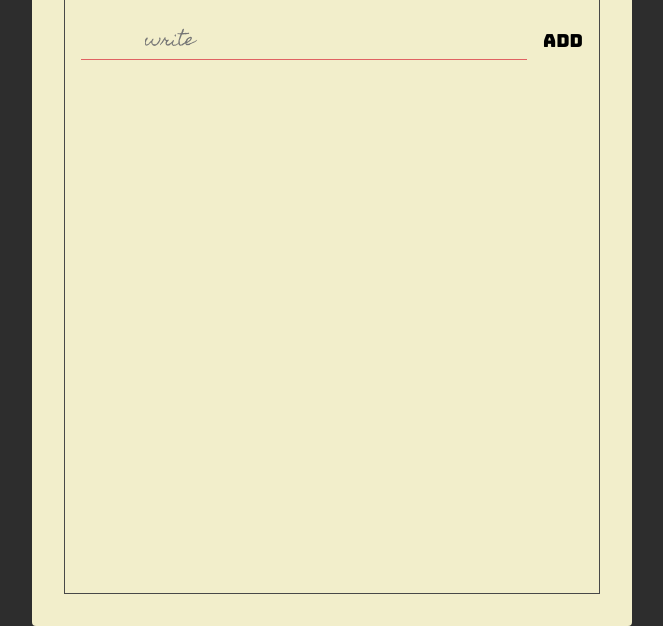
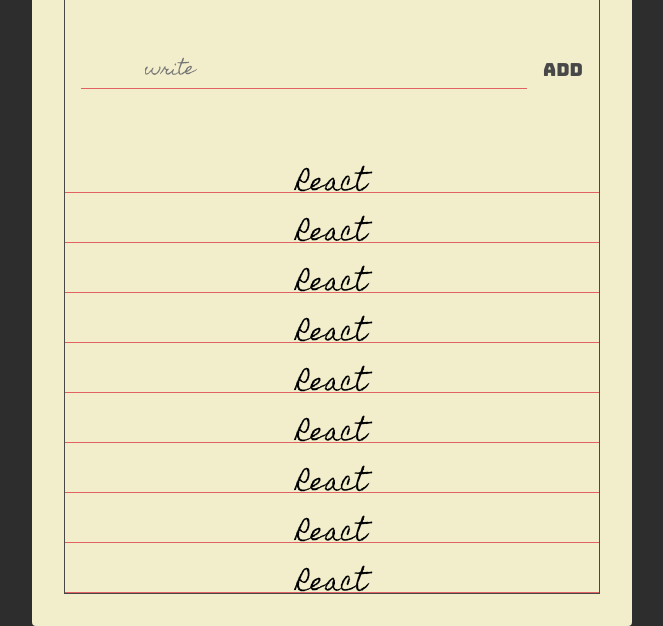
Before and after one commit to boazmaliangkay/react-firstProject, a website: page index.html in a window 1280 px wide. Shown: the part 174-800 px from the top of the page, without its empty margins (308-971 px from the left). Drawn offline with Linux system fonts and the light colour scheme.

Commit message:
todo list section

```diff
--- a/index.html
+++ b/index.html
@@ -15,16 +15,50 @@
     <div class="container">
       <div class="frame">
         <section class="header">
-          <button class="header-btn">Add</button>
+          <button class="header-btn main-black-color">Add</button>
           <h1 class="header-title">Todo Lists</h1>
           <button class="header-btn main-red-color">Clear</button>
         </section>
 
         <section class="add">
           <form class="add-form">
-            <input type="text" placeholder="Write" class="add-input" />
-            <button class="add-btn">Add</button>
+            <input
+              type="text"
+              placeholder="Write"
+              class="add-input main-black-color"
+            />
+            <button class="add-btn main-black-color">Add</button>
           </form>
+        </section>
+
+        <section class="todos">
+          <div class="todo">
+            <span class="todo-text">React</span>
+          </div>
+          <div class="todo">
+            <span class="todo-text">React</span>
+          </div>
+          <div class="todo">
+            <span class="todo-text">React</span>
+          </div>
+          <div class="todo">
+            <span class="todo-text">React</span>
+          </div>
+          <div class="todo">
+            <span class="todo-text">React</span>
+          </div>
+          <div class="todo">
+            <span class="todo-text">React</span>
+          </div>
+          <div class="todo">
+            <span class="todo-text">React</span>
+          </div>
+          <div class="todo">
+            <span class="todo-text">React</span>
+          </div>
+          <div class="todo">
+            <span class="todo-text">React</span>
+          </div>
         </section>
       </div>
     </div>
--- a/style.css
+++ b/style.css
@@ -4,10 +4,14 @@
 
 :root {
   --main-red-color: #e06262;
+  --main-black-color: #484848;
 }
 
 .main-red-color {
   color: var(--main-red-color);
+}
+.main-black-color {
+  color: var(--main-black-color);
 }
 
 html {
@@ -41,11 +45,12 @@
 }
 
 .frame {
-  border: 1px solid #484848;
+  border: 1px solid var(--main-black-color);
   height: 100%;
 
   display: flex;
   flex-direction: column;
+  justify-content: space-between;
 }
 
 .header {
@@ -58,6 +63,7 @@
   font-size: 3.6rem;
   font-family: "Homemade Apple";
   text-transform: lowercase;
+  color: var(--main-black-color);
 }
 
 .header-btn {
@@ -70,6 +76,16 @@
   background: unset;
   border: unset;
   outline: unset;
+}
+
+.header-btn.main-red-color:active {
+  text-shadow: 1px 1px 2px var(--main-red-color);
+}
+.header-btn.main-black-color:active {
+  text-shadow: 1px 1px 2px var(--main-black-color);
+}
+.add-btn.main-black-color:active {
+  text-shadow: 1px 1px 2px var(--main-black-color);
 }
 
 .add {
@@ -107,3 +123,27 @@
   border: unset;
   outline: unset;
 }
+
+.todos {
+  display: flex;
+  flex-direction: column;
+}
+
+.todo {
+  position: relative;
+  flex: 1 0 auto;
+  text-align: center;
+
+  min-height: 34px;
+  margin: 16px 0 0;
+  font-family: "Homemade Apple";
+  font-size: 24px;
+
+  border-bottom: 1px solid var(--main-red-color);
+}
+
+.todo-text {
+  position: absolute;
+  left: 50%;
+  transform: translate(-50%);
+}
```
